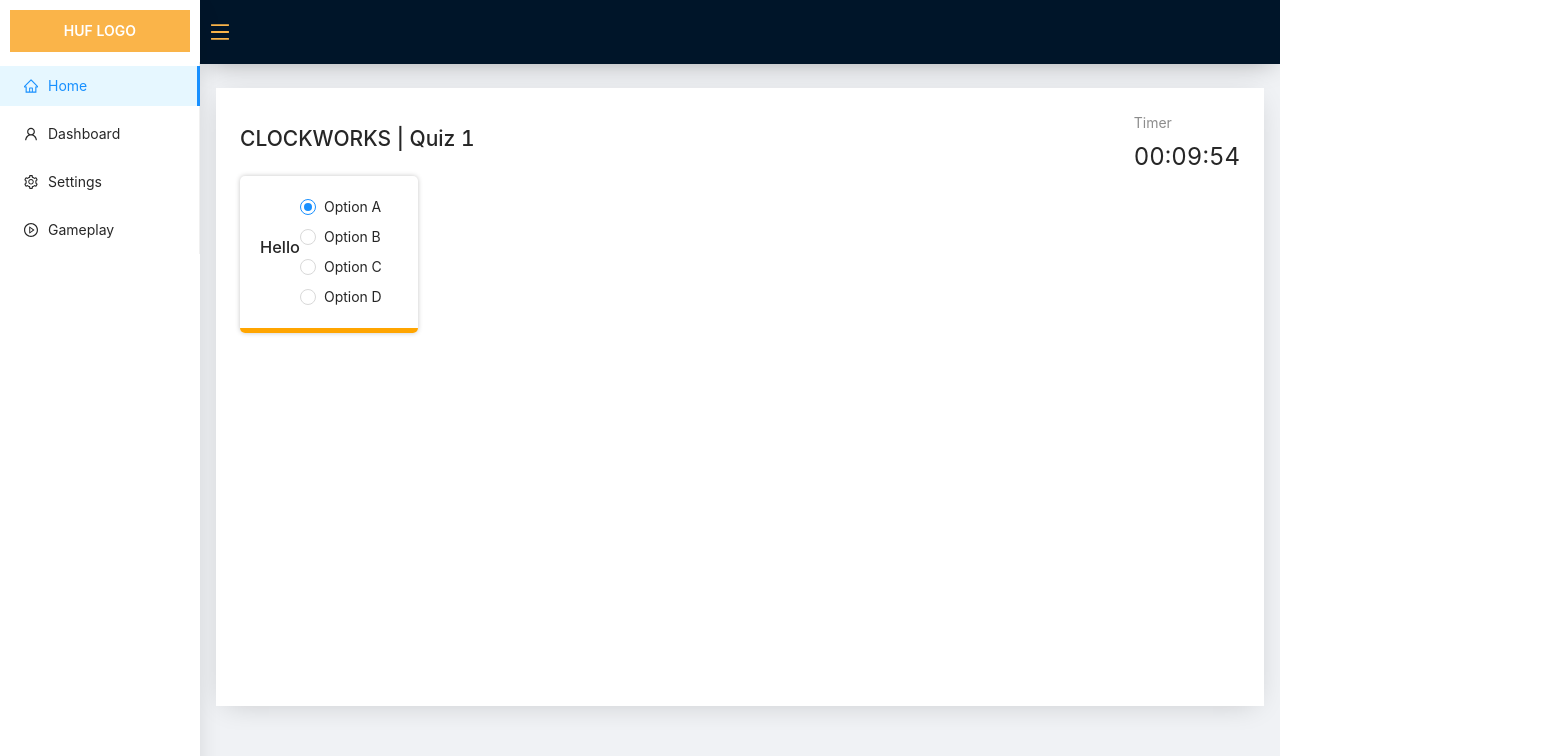
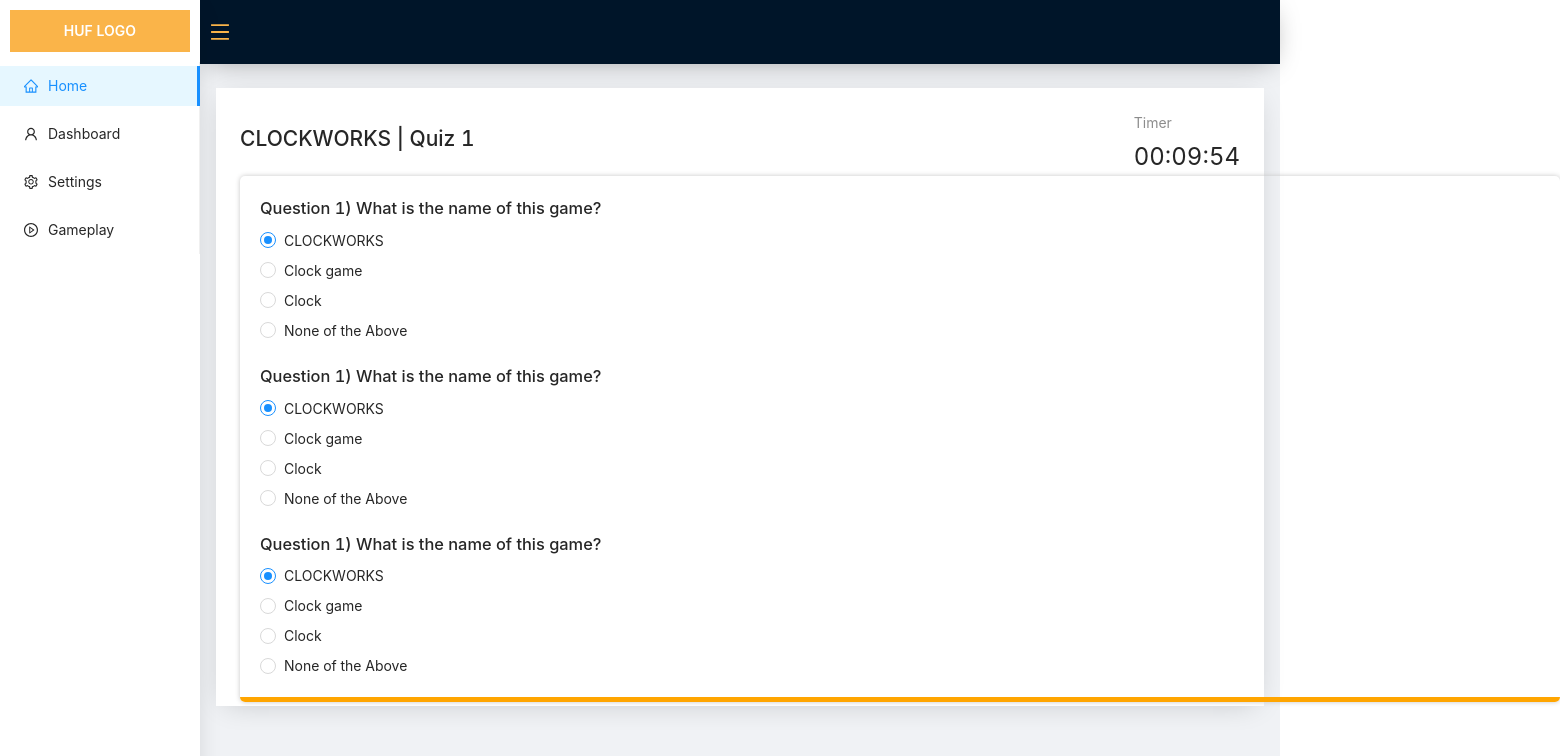
Before and after one commit to vishalraj23/CZ3003-HUF, a React (Create React App) app in the folder frontend/: page /gameplay in a window 1280 px wide. Shown: the top 756 px of the page, 1560 px wide, since content can reach past the window. Built offline with nearby package versions, Linux system fonts and the light colour scheme.

Commit message:
General quiz format with static data

```diff
--- a/frontend/src/components/GameplayDisplay/index.css
+++ b/frontend/src/components/GameplayDisplay/index.css
@@ -1,12 +1,5 @@
-.container {
-
+.question-container {
+    width: 1280px;
     align-items: center;
+    max-height: max-content;
 }
-
-.question-con {
-    padding: 20px;
-    margin-bottom: 20px;
-    box-shadow: 0 0 5px #c7c6c6;
-    border-radius: 5px;
-    border-bottom: 5px solid orange;
-  }
--- a/frontend/src/components/GameplayDisplay/index.js
+++ b/frontend/src/components/GameplayDisplay/index.js
@@ -1,7 +1,6 @@
 import * as React from 'react';
 import { useState } from 'react';
-import { render } from "react-dom";
-import { Radio, Input, Space, Row } from 'antd';
+import { Radio, Space, Row } from 'antd';
 import "antd/dist/antd.css";
 
 import './index.css';
@@ -12,24 +11,46 @@ const GameplayDisplay = () => {
 
     const onChange = (e) => {
         setChange({value: e.target.value})
+        console.log(e.target.value);
     }
 
   return (
-    <div className='container'>
-       <div className='container'>
-           <Row><h1>Hello</h1></Row>
-            <Radio.Group onChange={onChange} value={value}>
+    <div className='question-container'>
+       <div className='question-container'>
+           <Row><h1>Question 1) What is the name of this game? </h1></Row>
+            <Radio.Group name="radiogroup" onChange={onChange} defaultValue={value}>
                 <Space direction="vertical">
-                    <Radio value={1}>Option A</Radio>
-                    <Radio value={2}>Option B</Radio>
-                    <Radio value={3}>Option C</Radio>
-                    <Radio value={4}>Option D</Radio>
+                    <Radio value={1}>CLOCKWORKS</Radio>
+                    <Radio value={2}>Clock game</Radio>
+                    <Radio value={3}>Clock</Radio>
+                    <Radio value={4}>None of the Above</Radio>
+                </Space>
+            </Radio.Group>
+        </div>
+        <br/>
+        <div className='question-container'>
+            <Row><h1>Question 1) What is the name of this game? </h1></Row>
+            <Radio.Group name="radiogroup" onChange={onChange} defaultValue={value}>
+                <Space direction="vertical">
+                    <Radio value={1}>CLOCKWORKS</Radio>
+                    <Radio value={2}>Clock game</Radio>
+                    <Radio value={3}>Clock</Radio>
+                    <Radio value={4}>None of the Above</Radio>
+                </Space>
+            </Radio.Group>
+        </div>
+        <br/>
+        <div className='question-container'>
+           <Row><h1>Question 1) What is the name of this game? </h1></Row>
+            <Radio.Group name="radiogroup" onChange={onChange} defaultValue={value}>
+                <Space direction="vertical">
+                    <Radio value={1}>CLOCKWORKS</Radio>
+                    <Radio value={2}>Clock game</Radio>
+                    <Radio value={3}>Clock</Radio>
+                    <Radio value={4}>None of the Above</Radio>
                 </Space>
             </Radio.Group>
        </div>
-
-
-
     </div>
   );
 };
```
